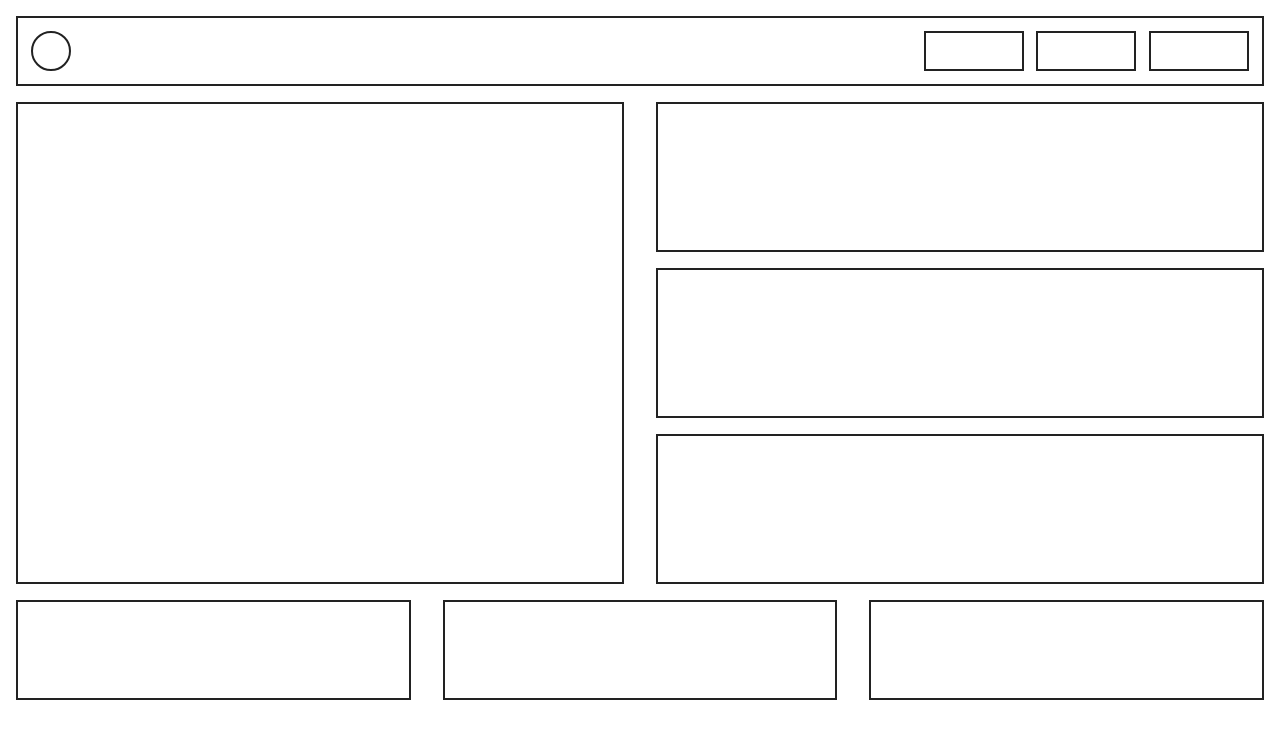
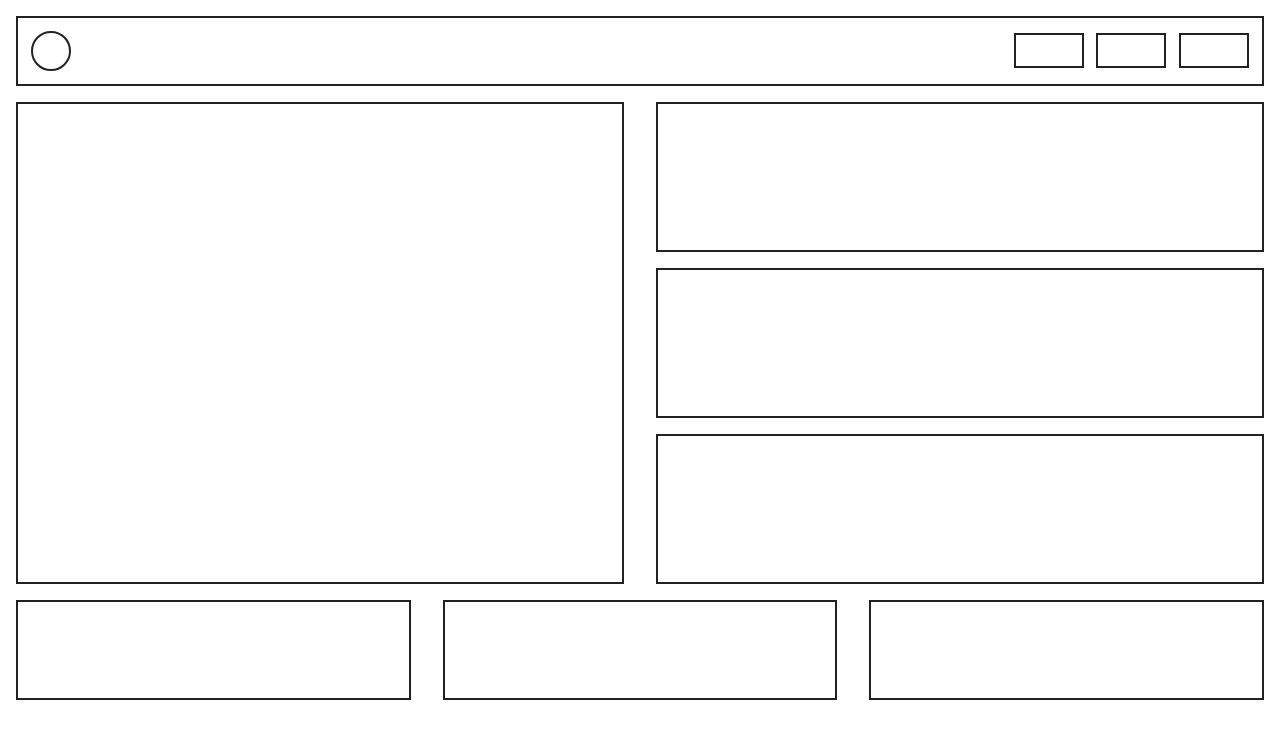
Before and after one commit to C0deepak/sampleTest, a plain HTML site: page index.html in a window 1280 px wide. Drawn offline with Linux system fonts and the light colour scheme.

Commit message:
little change

```diff
--- a/style.css
+++ b/style.css
@@ -29,8 +29,8 @@ body{
 }
 
 .tLink {
-    height: 40px;
-    width: 100px;
+    height: 35px;
+    width: 70px;
     border: 2px solid #222;
 }
 
```
